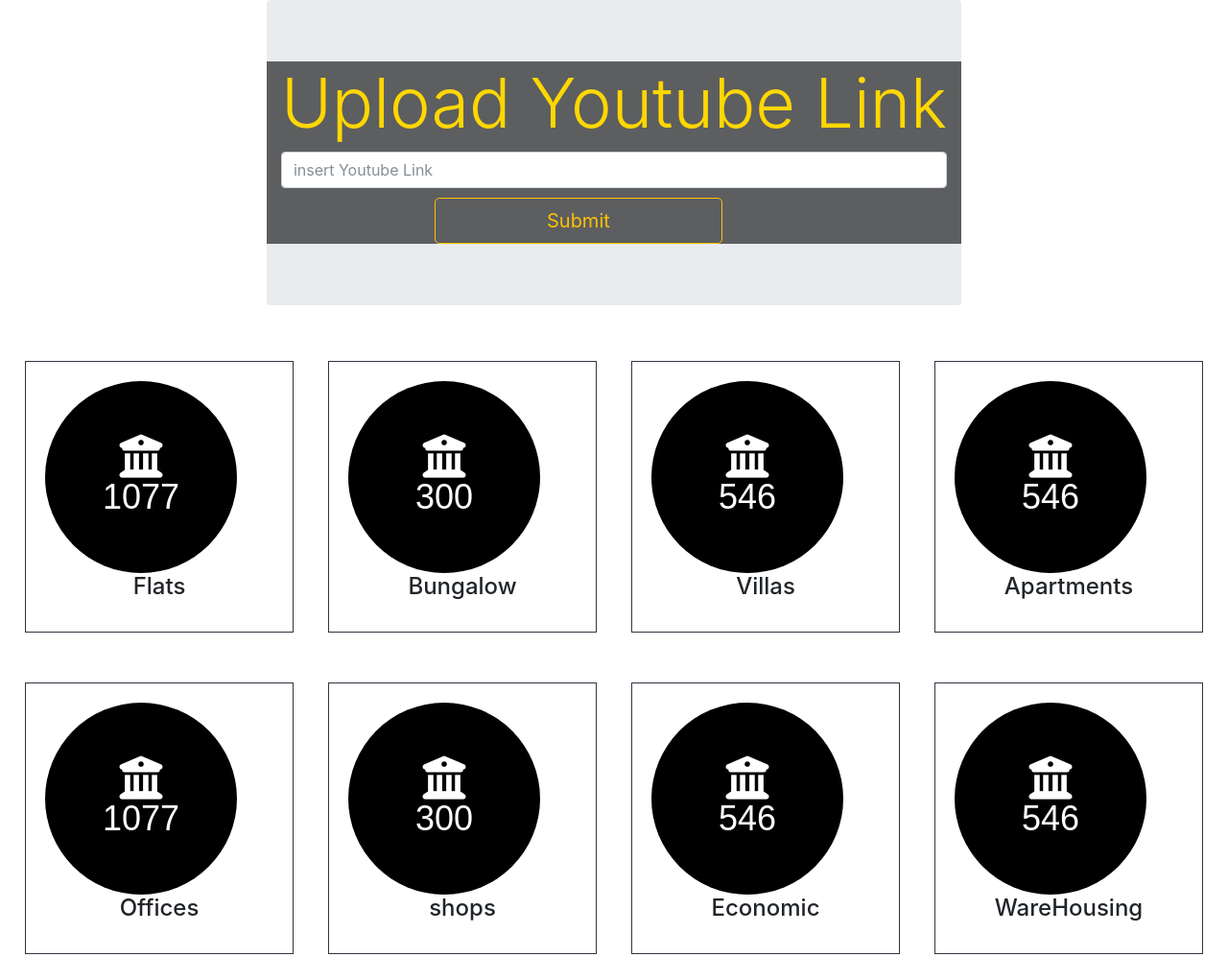
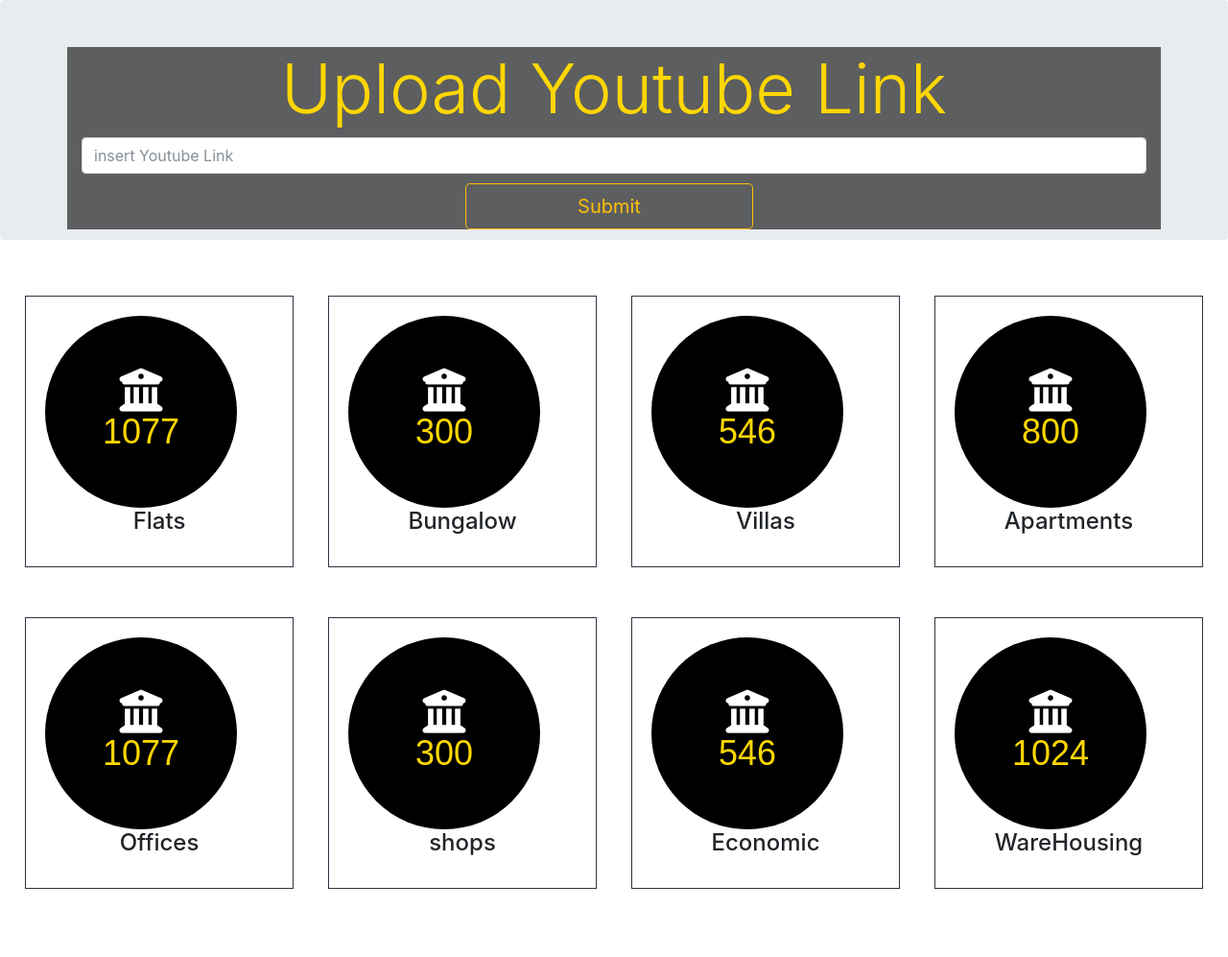
Before and after one commit to mongiti/Irent, a plain HTML site: page rent.html in a window 1280 px wide. Shown: the whole page at 96% size. After the commit the page ends 952 px from the top, so only its background shows below. Drawn offline with nearby package versions, Linux system fonts and the light colour scheme.

Commit message:
rend module

```diff
--- a/rent.html
+++ b/rent.html
@@ -16,7 +16,7 @@
       <div class="row justify-content-center mend">
         <div class="jumbotron jumbotron-fluid rounded">
           <div class="container">
-            <h1 class="display-3 light">Upload Youtube Link</h1>
+            <h1 class="display-3 light text-center">Upload Youtube Link</h1>
                 <div class="row justify-content-center">
                    <div class="col-md-12">
                     <form>
@@ -58,7 +58,7 @@
 
             <div class="card-body">
               <div class="circle-text">
-                 <i class="fa fa-bank fa-inverse fa-lg" aria-hidden="true"></i><br>546
+                 <i class="fa fa-bank fa-inverse fa-lg" aria-hidden="true"></i><br>800
               </div>
               <h4 class="card-title text-center">Apartments</h4>
             </div>
@@ -92,7 +92,7 @@
 
             <div class="card-body">
               <div class="circle-text">
-                 <i class="fa fa-bank fa-inverse fa-lg" aria-hidden="true"></i><br>546
+                 <i class="fa fa-bank fa-inverse fa-lg" aria-hidden="true"></i><br>1024
               </div>
               <h4 class="card-title text-center">WareHousing</h4>
             </div>
--- a/resources/rent.css
+++ b/resources/rent.css
@@ -1,5 +1,5 @@
 .btn_submit{
-   margin: 10px 0 0 160px;
+   margin: 10px 0 0 400px;
    width: 300px;
 
 }
@@ -9,14 +9,21 @@
     background-attachment:fixed;
     background-position:center;
     background-size: cover;
+    height: 250px;
+    width: 100%;
 
 }
 .light{
   color: gold;
+
+}
+.fa-bank{
+  color:gold;
 }
 .container {
    background: rgba(0, 0, 0, .6);
-   padding: -30px 0 10px 0;
+   padding: -80px 0 10px 0;
+   margin-top: -15px;
 }
 
 .card-body{
@@ -33,7 +40,7 @@ vertical-align: middle;
 border-radius: 50%;
 /*make it pretty*/
 background: #000;
-color: #fff;
+color: gold;
 font: 36px "josefin sans", arial; /*change this
 for font-size and font-family*/
 }
```
